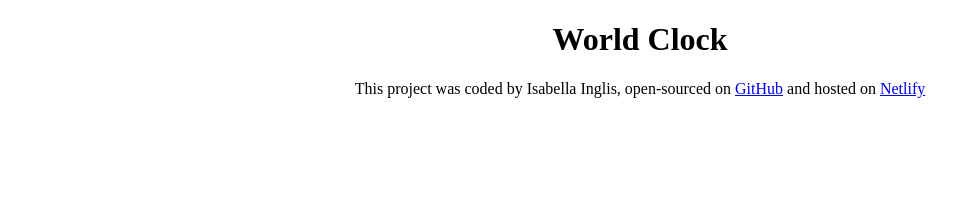
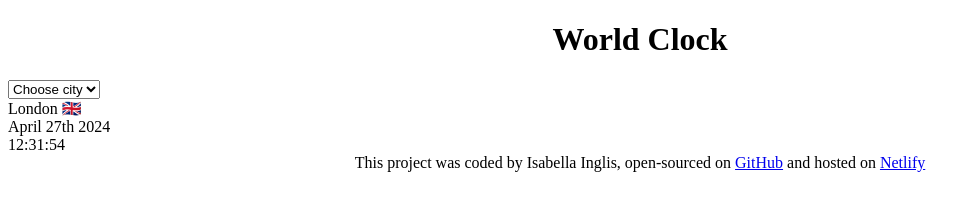
Before and after one commit to IsabellaInglis/world-clock, a plain HTML site: page index.html in a window 1280 px wide. Shown: the whole page, without its empty margins (0-980 px from the left). Drawn offline with Linux system fonts and the light colour scheme.

Commit message:
Added basic HTML elements

```diff
--- a/index.html
+++ b/index.html
@@ -8,7 +8,21 @@
     <title>World Clock</title>
   </head>
   <body>
-    <h1>World Clock</h1>
+    <div class="main">
+      <h1>World Clock</h1>
+      <select name="cityies" id="">
+        <option value="">Choose city</option>
+        <option value="london">London</option>
+        <option value="perth">Perth</option>
+        <option value="ontario">Ontario</option>
+        <option value="dusseldorf">Dusseldorf</option>
+      </select>
+      <div class="city-details">
+        <div class="city">London 🇬🇧</div>
+        <div class="date">April 27th 2024</div>
+        <div class="time">12:31:54</div>
+      </div>
+    </div>
     <footer>
       This project was coded by Isabella Inglis, open-sourced on
       <a href="https://github.com/IsabellaInglis/world-clock">GitHub</a> and
```
